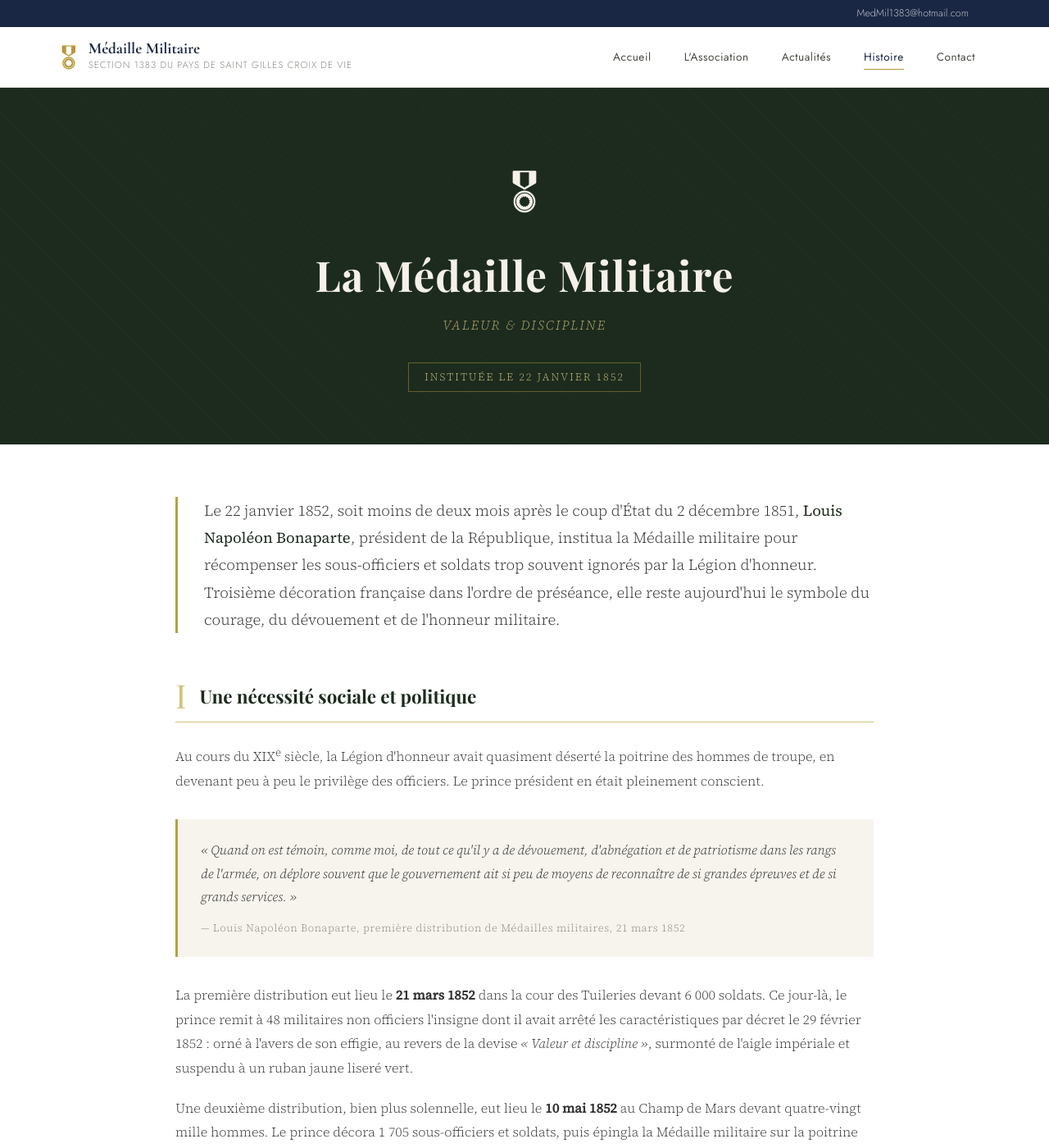
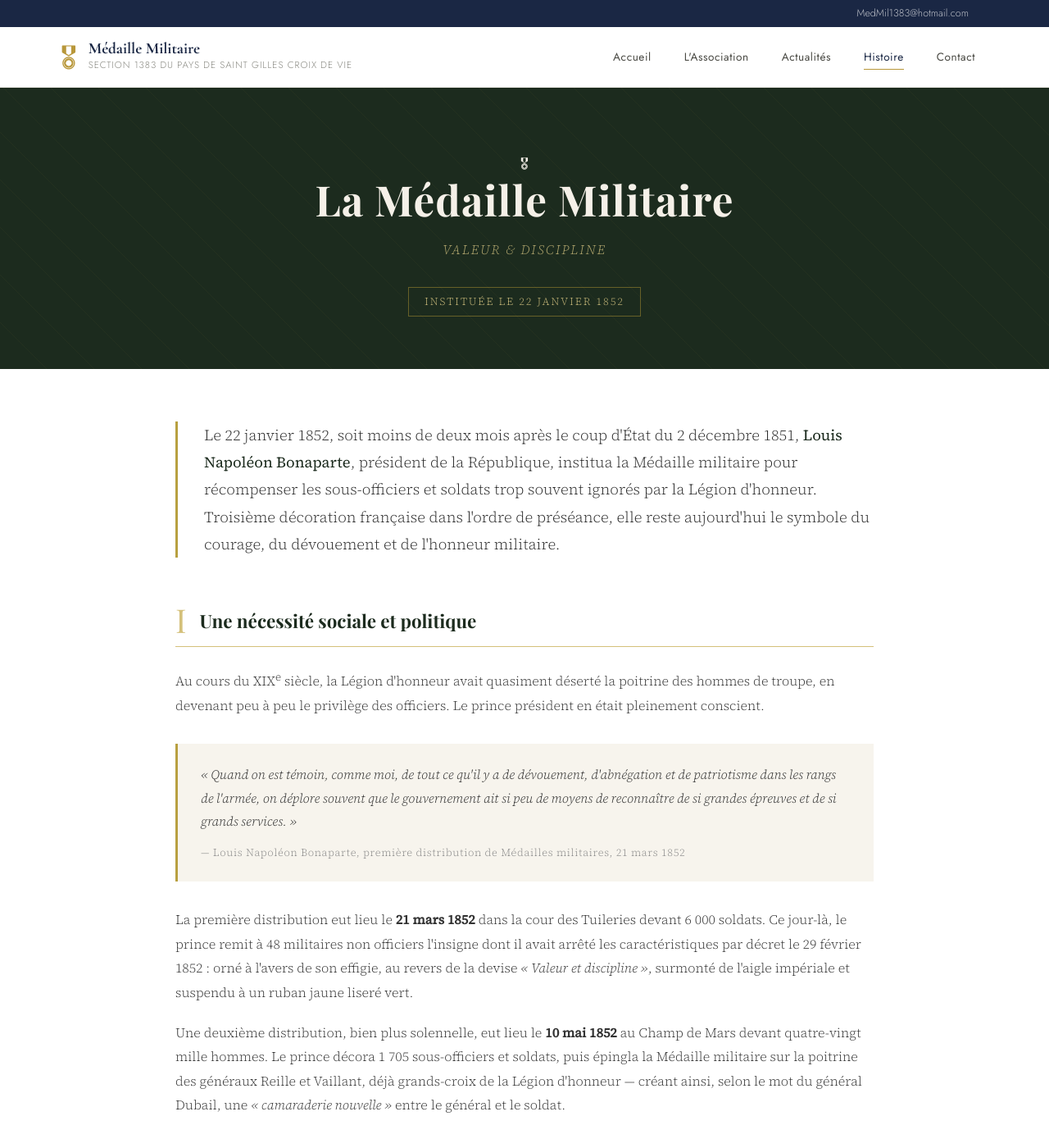
Before and after one commit to M3ph1s85/medaille-militaire, a Jekyll site: the page built from histoire-medaille.html, in a window 1280 px wide and 1400 px high. Shown: the whole window at 82% size. Built offline with Jekyll 4.4.1, drawn with Linux system fonts in a browser that asks for light colours; some web fonts are replaced.

Commit message:
Update histoire-medaille.html

```diff
--- a/histoire-medaille.html
+++ b/histoire-medaille.html
@@ -39,13 +39,7 @@ permalink: /histoire-medaille/
       rgba(212,175,55,0.04) 41px
     );
   }
-  .hero-medal-icon {
-    font-size: 3.5rem;
-    display: block;
-    margin-bottom: 1.5rem;
-    position: relative;
-  }
-  .histoire-hero h1 {
+    .histoire-hero h1 {
     font-family: 'Playfair Display', Georgia, serif;
     font-size: clamp(2rem, 5vw, 3.2rem);
     font-weight: 700;
```
